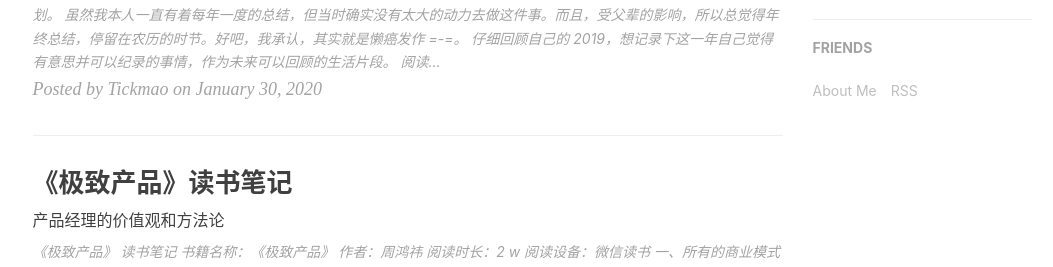
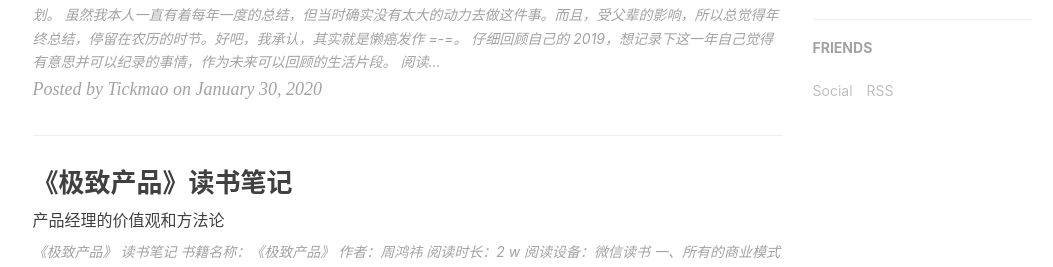
Before and after one commit to tickmao/tickmao.github.io, a Jekyll site: the page built from index.html, in a window 1280 px wide and 900 px high, scrolled down 942 px. Shown: the part 178-445 px from the top of the window, without its empty margins (135-1188 px from the left). Built offline with Jekyll 4.4.1, drawn with Linux system fonts in a browser that asks for light colours; nearby versions of some CDN libraries; the list of posts is cut into pages by our own code; comment, search, counter and statistics services are not loaded.

Commit message:
update me

```diff
--- a/_config.yml
+++ b/_config.yml
@@ -109,7 +109,7 @@ page-mathjax: false
 
 # Friends
 friends: [{
-        title: "About Me",
+        title: "Social",
         href: "https://about.me/tickmao"
     },{
         title: "RSS",
```
